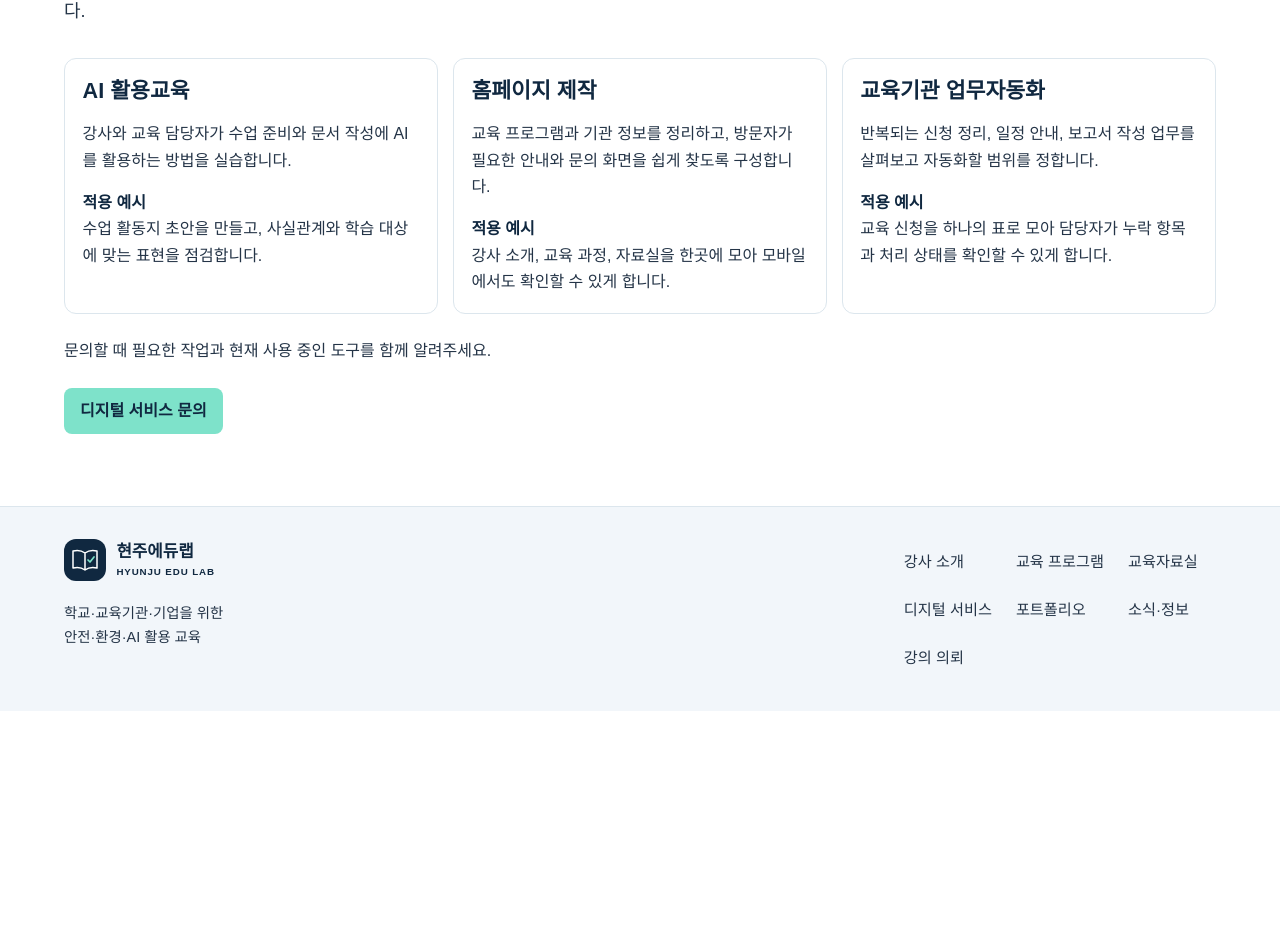
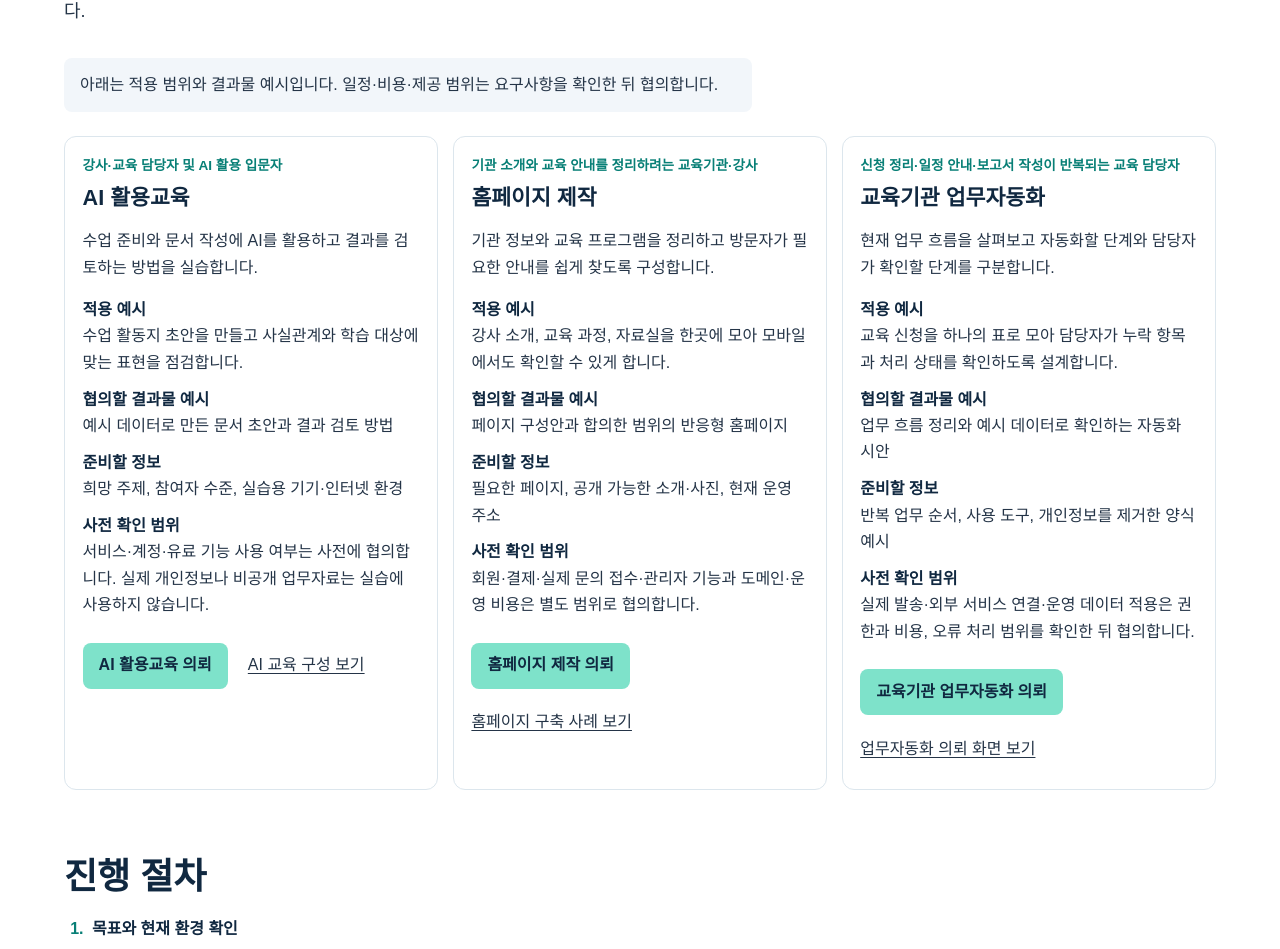
Before and after one commit to c7609chj8-dot/hyunju-edulab, a Next.js app: page /digital in a window 1280 px wide. Shown: the part 291-1240 px from the top of the page. Before the commit the page ends 1002 px from the top, so only its background shows below. Built offline with nearby package versions, Linux system fonts and the light colour scheme.

Commit message:
Clarify digital service scope and preselect inquiry types

```diff
--- a/app/contact/contact-form.tsx
+++ b/app/contact/contact-form.tsx
@@ -3,7 +3,7 @@
 import { useState, type FormEvent } from "react";
 import { programs } from "../programs";
 
-export default function ContactForm({ initialProgramSlug = "" }: { initialProgramSlug?: string }) {
+export default function ContactForm({ initialProgramSlug = "", initialInquiryType = "" }: { initialProgramSlug?: string; initialInquiryType?: string }) {
   const [validated, setValidated] = useState(false);
 
   function validate(event: FormEvent<HTMLFormElement>) {
@@ -25,7 +25,7 @@ export default function ContactForm({ initialProgramSlug = "" }: { initialProgra
         {programs.map(({ slug, name }) => <option key={slug} value={slug}>{name}</option>)}
       </select>
       <label htmlFor="inquiry-type">문의 유형</label>
-      <select id="inquiry-type" defaultValue={initialProgramSlug === "ai" ? "ai" : initialProgramSlug ? "lecture" : ""} required>
+      <select id="inquiry-type" defaultValue={initialInquiryType || (initialProgramSlug === "ai" ? "ai" : initialProgramSlug ? "lecture" : "")} required>
         <option value="" disabled>문의 유형 선택</option>
         <option value="lecture">강의 의뢰</option>
         <option value="materials">교육자료 제작</option>
--- a/app/contact/page.tsx
+++ b/app/contact/page.tsx
@@ -1,17 +1,19 @@
 import type { Metadata } from "next";
 import ContactForm from "./contact-form";
 import { programs } from "../programs";
+import { digitalServices } from "../digital/services";
 
 export const metadata: Metadata = {
   title: "문의 | 현주에듀랩",
   description: "현주에듀랩의 강의와 교육자료 제작 문의 화면입니다.",
 };
 
-type ContactPageProps = { searchParams: Promise<{ program?: string | string[] }> };
+type ContactPageProps = { searchParams: Promise<{ program?: string | string[]; service?: string | string[] }> };
 
 export default async function ContactPage({ searchParams }: ContactPageProps) {
-  const { program } = await searchParams;
+  const { program, service } = await searchParams;
   const selectedProgram = typeof program === "string" ? programs.find((item) => item.slug === program) : undefined;
+  const selectedService = !selectedProgram && typeof service === "string" ? digitalServices.find((item) => item.slug === service) : undefined;
   return (
     <section className="shell section content-page">
       <p className="eyebrow">CONTACT</p>
@@ -20,7 +22,7 @@ export default async function ContactPage({ searchParams }: ContactPageProps) {
       <p id="contact-preview" className="contact-preview">
         현재는 입력 확인용 화면입니다. 예시 정보를 사용해 주세요. 입력 내용은 전송하거나 저장하지 않습니다.
       </p>
-      <ContactForm key={selectedProgram?.slug ?? "general"} initialProgramSlug={selectedProgram?.slug ?? ""} />
+      <ContactForm key={selectedProgram ? `program-${selectedProgram.slug}` : selectedService ? `service-${selectedService.slug}` : "general"} initialProgramSlug={selectedProgram?.slug ?? ""} initialInquiryType={selectedService?.inquiryType ?? ""} />
     </section>
   );
 }
--- a/app/digital/page.tsx
+++ b/app/digital/page.tsx
@@ -1,28 +1,11 @@
 import type { Metadata } from "next";
 import Link from "next/link";
+import { digitalServices } from "./services";
 
 export const metadata: Metadata = {
   title: "디지털 서비스 | 현주에듀랩",
   description: "교육기관과 강사를 위한 AI 활용교육, 홈페이지 제작, 업무자동화의 적용 예시를 소개합니다.",
 };
-
-const services = [
-  {
-    title: "AI 활용교육",
-    description: "강사와 교육 담당자가 수업 준비와 문서 작성에 AI를 활용하는 방법을 실습합니다.",
-    example: "수업 활동지 초안을 만들고, 사실관계와 학습 대상에 맞는 표현을 점검합니다.",
-  },
-  {
-    title: "홈페이지 제작",
-    description: "교육 프로그램과 기관 정보를 정리하고, 방문자가 필요한 안내와 문의 화면을 쉽게 찾도록 구성합니다.",
-    example: "강사 소개, 교육 과정, 자료실을 한곳에 모아 모바일에서도 확인할 수 있게 합니다.",
-  },
-  {
-    title: "교육기관 업무자동화",
-    description: "반복되는 신청 정리, 일정 안내, 보고서 작성 업무를 살펴보고 자동화할 범위를 정합니다.",
-    example: "교육 신청을 하나의 표로 모아 담당자가 누락 항목과 처리 상태를 확인할 수 있게 합니다.",
-  },
-];
 
 export default function DigitalPage() {
   return (
@@ -30,18 +13,43 @@ export default function DigitalPage() {
       <p className="eyebrow">DIGITAL SERVICES</p>
       <h1>디지털 서비스</h1>
       <p className="page-lead">교육기관과 강사의 수업 준비, 홈페이지 운영, 반복 업무에 적용할 수 있는 서비스를 소개합니다.</p>
-      <ul className="program-grid program-grid-detailed service-grid">
-        {services.map(({ title, description, example }) => (
-          <li key={title}>
-            <h2>{title}</h2>
-            <p>{description}</p>
+      <p className="materials-note">아래는 적용 범위와 결과물 예시입니다. 일정·비용·제공 범위는 요구사항을 확인한 뒤 협의합니다.</p>
+      <ul className="program-grid program-grid-detailed service-grid section-action">
+        {digitalServices.map((service) => (
+          <li key={service.slug} id={service.slug}>
+            <p className="program-audience">{service.audience}</p>
+            <h2>{service.title}</h2>
+            <p>{service.description}</p>
             <dl className="program-details">
               <dt>적용 예시</dt>
-              <dd>{example}</dd>
+              <dd>{service.example}</dd>
+              <dt>협의할 결과물 예시</dt><dd>{service.deliverable}</dd>
+              <dt>준비할 정보</dt><dd>{service.preparation}</dd>
+              <dt>사전 확인 범위</dt><dd>{service.boundary}</dd>
             </dl>
+            <div className="about-actions section-action">
+              <Link className="button" href={`/contact?service=${service.slug}`}>{service.title} 의뢰</Link>
+              <Link className="program-link inline-flex min-h-11 items-center" href={service.relatedHref}>{service.relatedLabel}</Link>
+            </div>
           </li>
         ))}
       </ul>
+      <section className="about-section" aria-labelledby="digital-process">
+        <h2 id="digital-process">진행 절차</h2>
+        <ol className="teaching-steps">
+          <li><h3>목표와 현재 환경 확인</h3><p>필요한 작업과 사용 도구, 공개 가능한 자료를 정리합니다.</p></li>
+          <li><h3>범위와 조건 협의</h3><p>결과물·일정·비용·담당 역할과 검수 기준을 확인합니다.</p></li>
+          <li><h3>예시 검토 후 적용</h3><p>시안이나 실습 결과를 확인하고, 합의한 범위에서 수정·적용합니다.</p></li>
+        </ol>
+      </section>
+      <section className="about-section" aria-labelledby="digital-faq">
+        <h2 id="digital-faq">의뢰 전 확인사항</h2>
+        <div className="program-faq">
+          <details><summary>개인정보가 포함된 자료를 보내야 하나요?</summary><p>초기 범위 검토에는 개인정보를 제거한 예시만 준비해 주세요. 비밀번호나 서비스 비밀키는 문의 내용에 입력하지 마세요.</p></details>
+          <details><summary>유료 도구나 운영 비용도 포함되나요?</summary><p>도구 구독·도메인·호스팅·외부 연동 비용과 유지관리 범위는 사전 협의 항목입니다.</p></details>
+          <details><summary>의뢰 버튼을 누르면 접수되나요?</summary><p>선택한 서비스의 문의 유형을 표시하는 입력 확인 화면으로 이동합니다. 현재 입력 내용은 전송·저장되지 않으며 실제 접수는 준비 중입니다.</p></details>
+        </div>
+      </section>
       <div className="section-action">
         <p>문의할 때 필요한 작업과 현재 사용 중인 도구를 함께 알려주세요.</p>
         <Link className="button section-action" href="/contact">디지털 서비스 문의</Link>
--- /dev/null
+++ b/app/digital/services.ts
@@ -0,0 +1,41 @@
+export const digitalServices = [
+  {
+    slug: "ai",
+    inquiryType: "ai",
+    title: "AI 활용교육",
+    audience: "강사·교육 담당자 및 AI 활용 입문자",
+    description: "수업 준비와 문서 작성에 AI를 활용하고 결과를 검토하는 방법을 실습합니다.",
+    example: "수업 활동지 초안을 만들고 사실관계와 학습 대상에 맞는 표현을 점검합니다.",
+    deliverable: "예시 데이터로 만든 문서 초안과 결과 검토 방법",
+    preparation: "희망 주제, 참여자 수준, 실습용 기기·인터넷 환경",
+    boundary: "서비스·계정·유료 기능 사용 여부는 사전에 협의합니다. 실제 개인정보나 비공개 업무자료는 실습에 사용하지 않습니다.",
+    relatedHref: "/education/ai",
+    relatedLabel: "AI 교육 구성 보기",
+  },
+  {
+    slug: "website",
+    inquiryType: "website",
+    title: "홈페이지 제작",
+    audience: "기관 소개와 교육 안내를 정리하려는 교육기관·강사",
+    description: "기관 정보와 교육 프로그램을 정리하고 방문자가 필요한 안내를 쉽게 찾도록 구성합니다.",
+    example: "강사 소개, 교육 과정, 자료실을 한곳에 모아 모바일에서도 확인할 수 있게 합니다.",
+    deliverable: "페이지 구성안과 합의한 범위의 반응형 홈페이지",
+    preparation: "필요한 페이지, 공개 가능한 소개·사진, 현재 운영 주소",
+    boundary: "회원·결제·실제 문의 접수·관리자 기능과 도메인·운영 비용은 별도 범위로 협의합니다.",
+    relatedHref: "/portfolio/website",
+    relatedLabel: "홈페이지 구축 사례 보기",
+  },
+  {
+    slug: "automation",
+    inquiryType: "automation",
+    title: "교육기관 업무자동화",
+    audience: "신청 정리·일정 안내·보고서 작성이 반복되는 교육 담당자",
+    description: "현재 업무 흐름을 살펴보고 자동화할 단계와 담당자가 확인할 단계를 구분합니다.",
+    example: "교육 신청을 하나의 표로 모아 담당자가 누락 항목과 처리 상태를 확인하도록 설계합니다.",
+    deliverable: "업무 흐름 정리와 예시 데이터로 확인하는 자동화 시안",
+    preparation: "반복 업무 순서, 사용 도구, 개인정보를 제거한 양식 예시",
+    boundary: "실제 발송·외부 서비스 연결·운영 데이터 적용은 권한과 비용, 오류 처리 범위를 확인한 뒤 협의합니다.",
+    relatedHref: "/contact?service=automation",
+    relatedLabel: "업무자동화 의뢰 화면 보기",
+  },
+];
```
Also changed, not shown: 1 other file (tests, documents, lock files or other folders).
